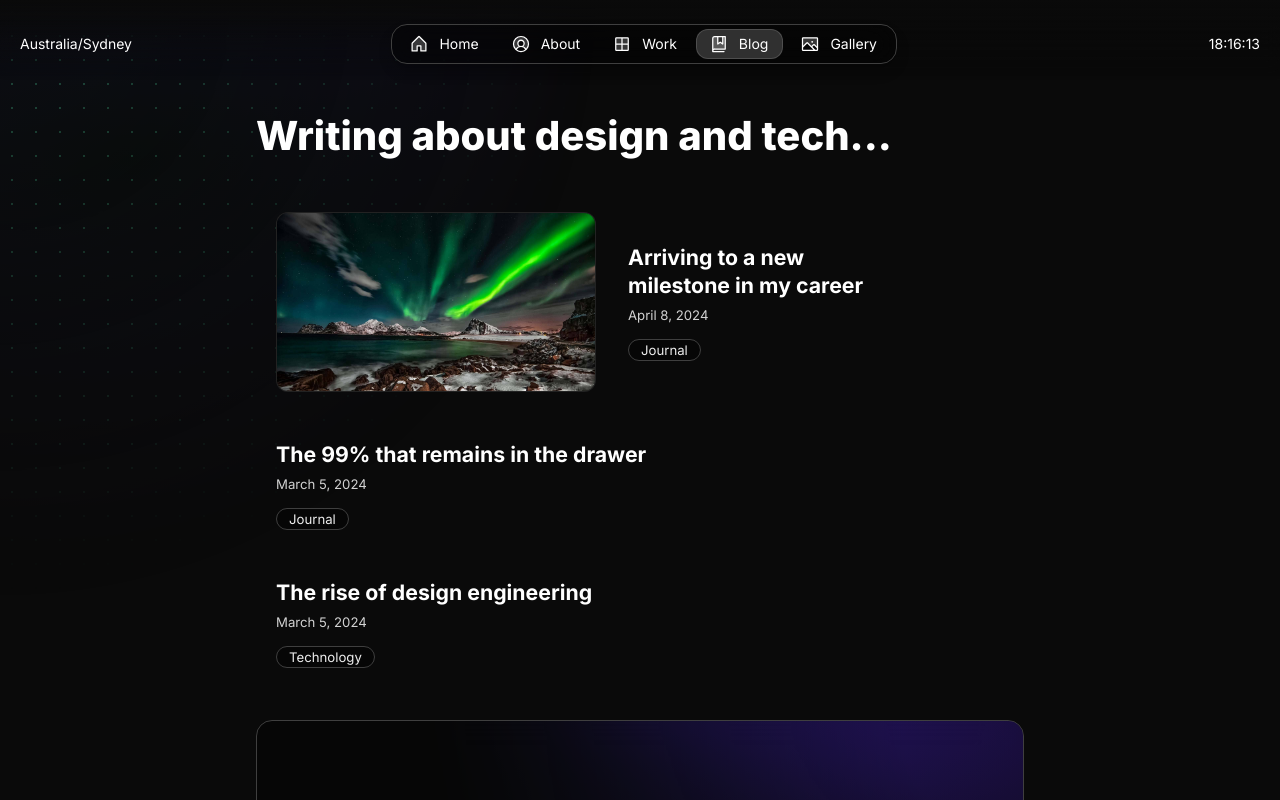
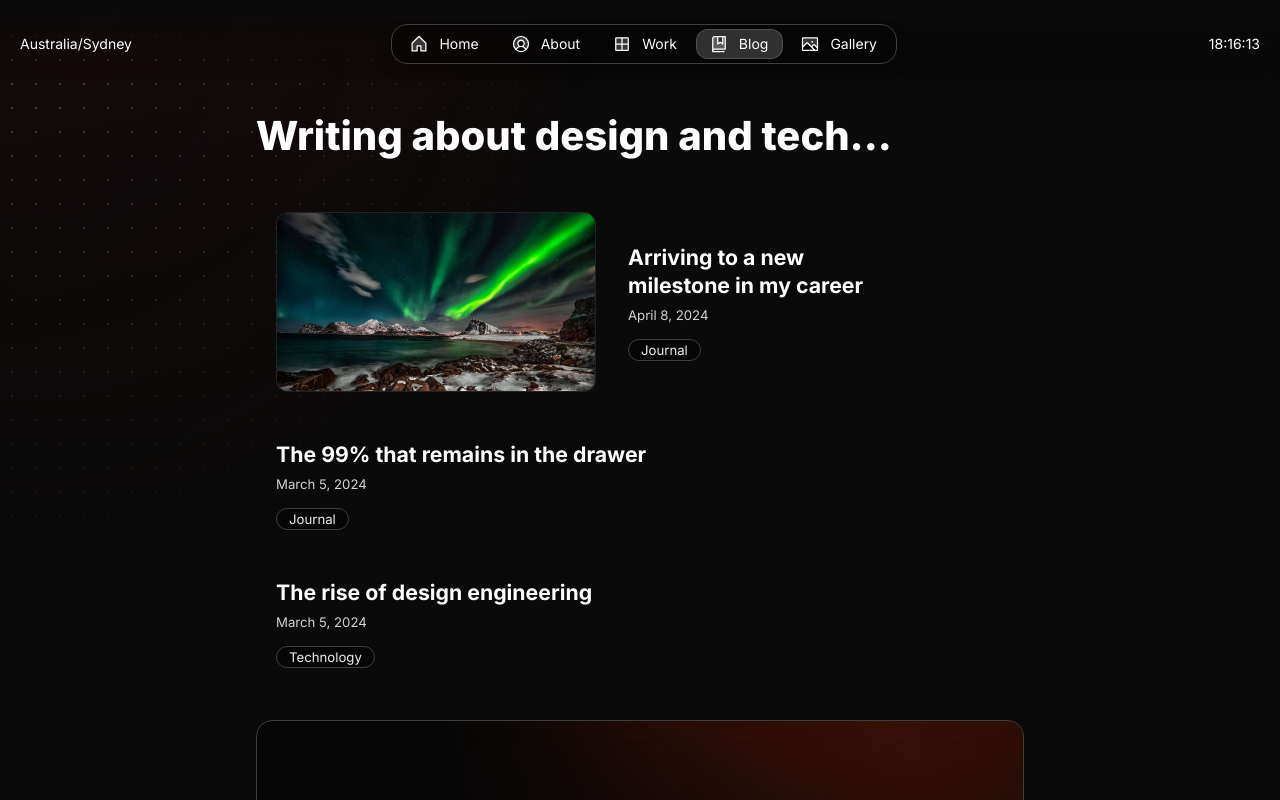
Before and after one commit to jettr25/marsmqu, a Next.js app: page /en/blog in a window 1280 px wide. Shown: the top 800 px of the page. Built offline with nearby package versions, Linux system fonts and the light colour scheme.

Commit message:
Content Update

```diff
--- a/src/app/resources/config.js
+++ b/src/app/resources/config.js
@@ -42,10 +42,10 @@ const effects = {
 const style = {
     theme:       'dark',         // dark | light
     neutral:     'gray',         // sand | gray | slate
-    brand:       'emerald',      // blue | indigo | violet | magenta | pink | red | orange | yellow | moss | green | emerald | aqua | cyan
-    accent:      'indigo',       // blue | indigo | violet | magenta | pink | red | orange | yellow | moss | green | emerald | aqua | cyan
+    brand:       'red',      // blue | indigo | violet | magenta | pink | red | orange | yellow | moss | green | emerald | aqua | cyan
+    accent:      'orange',       // blue | indigo | violet | magenta | pink | red | orange | yellow | moss | green | emerald | aqua | cyan
     solid:       'contrast',     // color | contrast
-    solidStyle:  'flat',         // flat | plastic
+    solidStyle:  'plastic',         // flat | plastic
     border:      'playful',      // rounded | playful | conservative
     surface:     'translucent',  // filled | translucent
     transition:  'all'           // all | micro | macro
```
